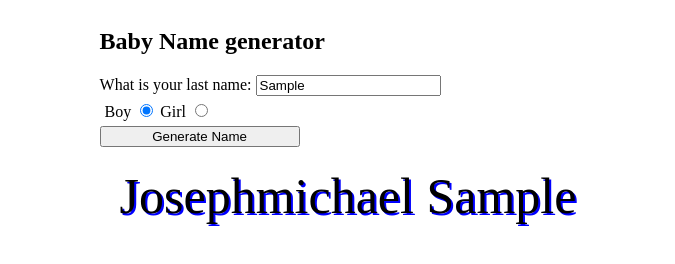
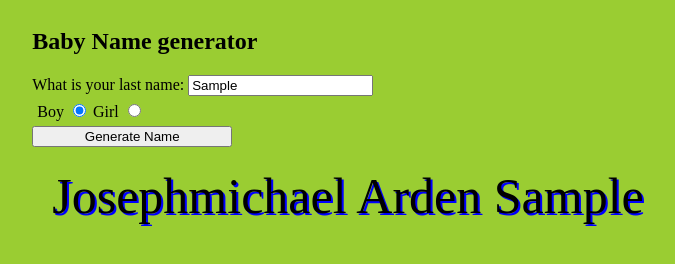
Before and after one commit to rayfungray/babyNameGenerator, a plain HTML site: page Index.html in a window 1280 px wide. Both pictures are taken after typing "Sample" into the empty fields and a click on the button "Generate Name". Shown: the whole page, without its empty margins (292-967 px from the left). Drawn offline with Linux system fonts and the light colour scheme.

Commit message:
added Middle name

```diff
--- a/script.js
+++ b/script.js
@@ -6,16 +6,15 @@ var audio = new Audio('./click.wav');
 genNameBtn.addEventListener('click',function(){
     audio.play();
     var input = checkLetterOnly();
-    var type = getCritterType();
+    var gender = getGender();
     if(input !== undefined){
-        genNameInDom(input, type);
+        genNameInDom(input, gender);
     }
 });
 
 
 function checkLetterOnly(){
-        var letters = /^[A-Za-z]+$/;
-
+    var letters = /^[A-Za-z]+$/;
     if(lastNameInput.value.match(letters)){
         return lastNameInput.value;
     }else{
@@ -24,22 +23,32 @@ function checkLetterOnly(){
 }
 
 function genNameInDom(name, type){
-
-    var boyName, girlName;
-    if(type === "boy"){
-        boyName = getRandEl(boyNames);
-        displayDiv.innerHTML = boyName + ' ' + name;
-        displayDiv.style.textShadow = '2px 2px blue';
+     if(type === "boy"){
+        outputName(boyNames, name);
     }else {
-        girlName = getRandEl(girlNames);
-        displayDiv.innerHTML = girlName + ' ' + name;
-        displayDiv.style.textShadow = '2px 2px pink';
+        outputName(girlNames, name);
     }
-
 }
 
-function getCritterType(){
+
+
+function getGender(){
     return document.querySelector('input[type="radio"]:checked').value;
+}
+
+function outputName(arr, name){
+    var randFirstName = getRandEl(arr);
+    var middleName = randFilterElem(arr, randFirstName)
+    displayDiv.innerHTML = randFirstName + ' ' + middleName + ' ' + name;
+    displayDiv.style.textShadow = '2px 2px blue';
+}
+
+function randFilterElem(arr, filter){
+    var randomElem = getRandEl(arr);
+    while(filter === randomElem){
+        randomElem = getRandEl(arr);
+    }
+    return randomElem;
 }
 
 function getRandEl(arr) {
--- a/style.css
+++ b/style.css
@@ -1,5 +1,5 @@
 #main-section{
-    display:flex;
+    display: flex;
     justify-content: center;
     align-content: center;
     flex-direction: column;
@@ -13,16 +13,14 @@ body{
     align-content: center;
     flex-direction: column;
     flex-wrap: wrap;
+    background-color: yellowgreen;
 }
-
 .radio-btn{
     margin: 5px;
 }
-
 .generate-name{
-    width:200px;
+    width: 200px;
 }
-
 .name-display{
     margin: 20px;
     font-size: 50px;
```
